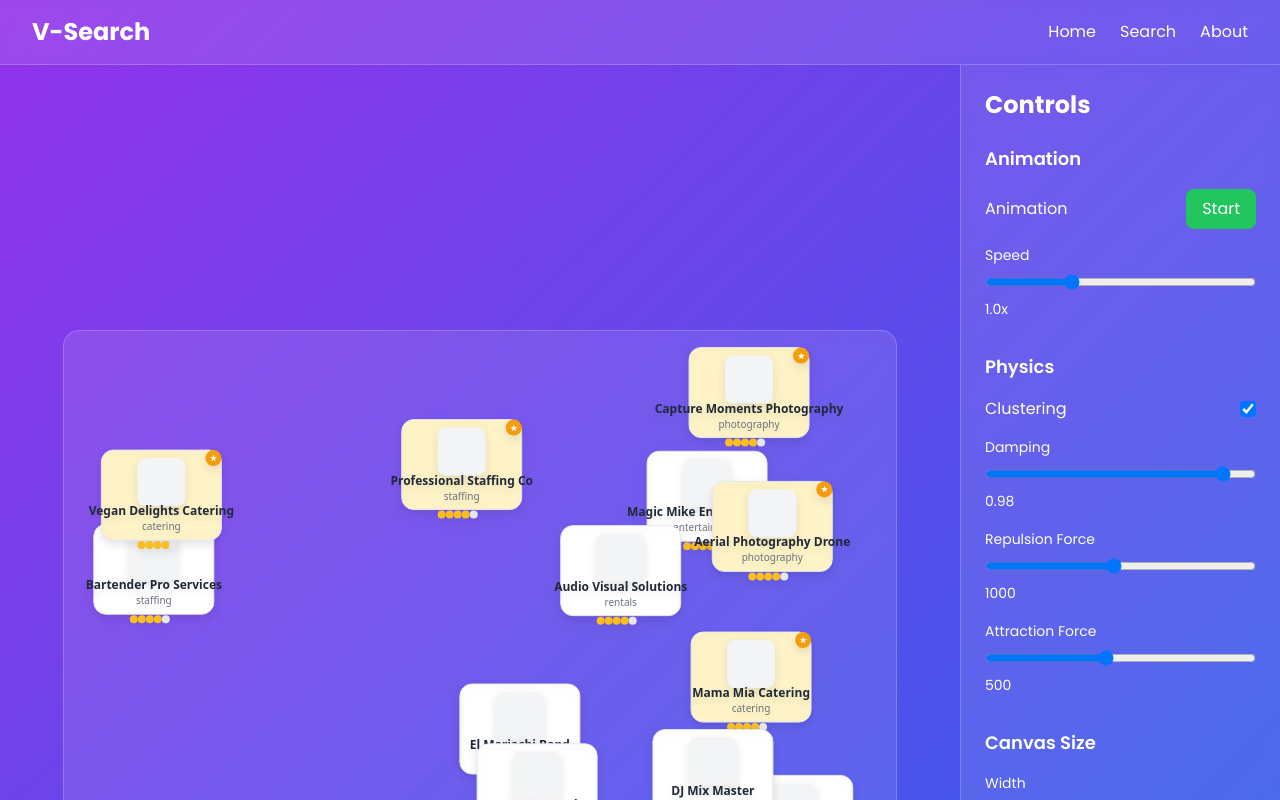
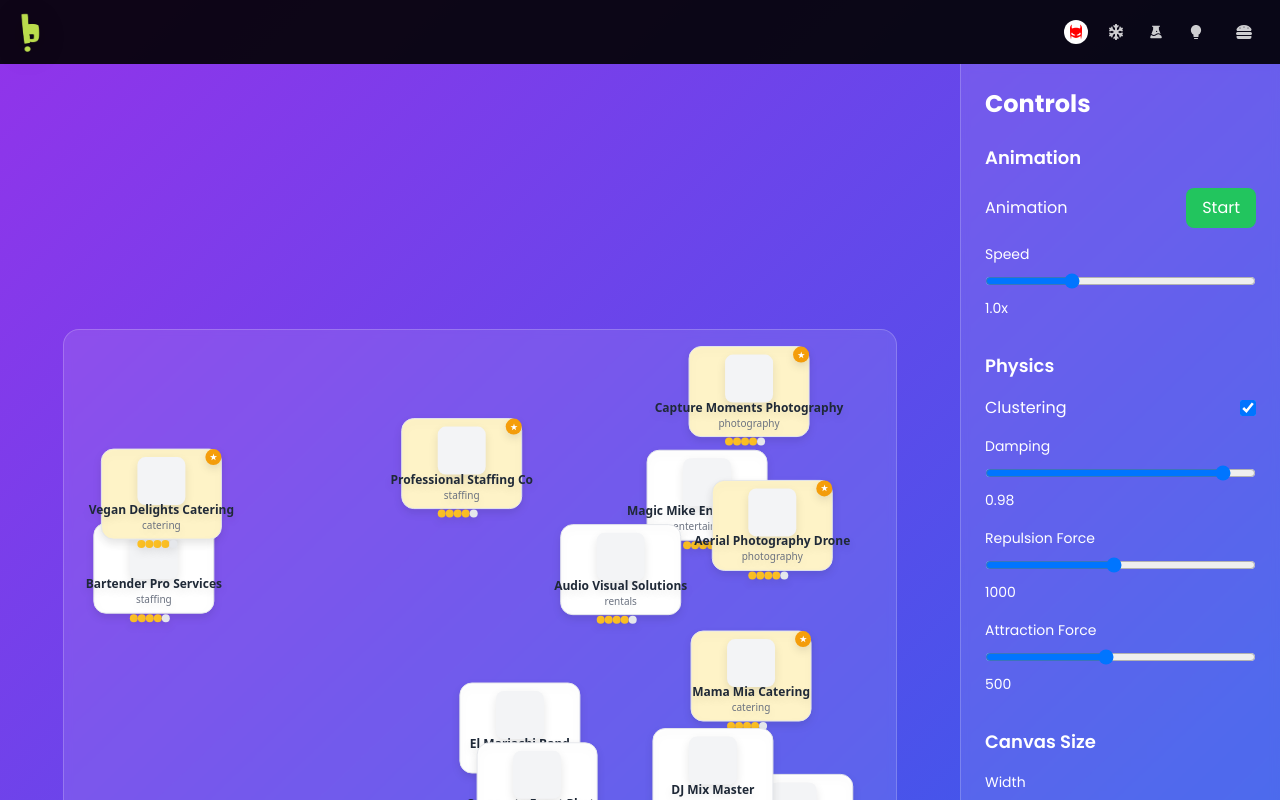
Before and after one commit to davidsparrow/v-search-10, a React (Vite) app: page /search in a window 1280 px wide. Shown: the top 800 px of the page. Built offline with nearby package versions, Linux system fonts and the light colour scheme.

Commit message:
Update SearchResultsPage to use MainHeader and SearchMenuTemplate - Replace custom header with MainHeader - Add SearchMenuTemplate for search filters - Add menu state management

```diff
--- a/src/pages/SearchResultsPage.tsx
+++ b/src/pages/SearchResultsPage.tsx
@@ -19,9 +19,12 @@ import { useState } from 'react'
 import { useNavigate } from 'react-router-dom'
 import { BusinessCloudCanvas } from '../components/BusinessCloudCanvas'
 import { useCloudStore } from '../store/cloudStore'
+import { MainHeader } from '../components/headers/MainHeader'
+import { SearchMenuTemplate } from '../components/menus/SearchMenuTemplate'
 
 export function SearchResultsPage() {
   const [canvasSize, setCanvasSize] = useState({ width: 800, height: 600 })
+  const [isMenuVisible, setIsMenuVisible] = useState(false)
   const navigate = useNavigate()
   const {
     searchResults,
@@ -35,36 +38,14 @@ export function SearchResultsPage() {
     resetSearch
   } = useCloudStore()
 
+  const handleOpenMenu = () => {
+    setIsMenuVisible(true)
+  }
+
   return (
     <div className="min-h-screen bg-gradient-to-br from-purple-600 to-blue-600 flex flex-col">
       {/* Header */}
-      <header className="bg-white/10 backdrop-blur-sm border-b border-white/20">
-        <div className="max-w-7xl mx-auto px-4 sm:px-6 lg:px-8">
-          <div className="flex justify-between items-center py-4">
-            <h1 className="text-2xl font-bold text-white">V-Search</h1>
-            <nav className="flex space-x-6">
-              <button
-                onClick={() => navigate('/')}
-                className="text-white hover:text-purple-200 transition-colors"
-              >
-                Home
-              </button>
-              <button
-                onClick={() => navigate('/search')}
-                className="text-white hover:text-purple-200 transition-colors"
-              >
-                Search
-              </button>
-              <button
-                onClick={() => navigate('/about')}
-                className="text-white hover:text-purple-200 transition-colors"
-              >
-                About
-              </button>
-            </nav>
-          </div>
-        </div>
-      </header>
+      <MainHeader onMenuClick={handleOpenMenu} />
 
       {/* Main Content */}
       <main className="flex-1 flex">
@@ -243,6 +224,16 @@ export function SearchResultsPage() {
           </div>
         </div>
       </main>
+
+      {/* SearchMenuTemplate */}
+      <SearchMenuTemplate
+        isVisible={isMenuVisible}
+        onClose={() => setIsMenuVisible(false)}
+        onApplyFilters={(filters) => {
+          console.log('Applied filters:', filters)
+          // TODO: Implement filter application logic
+        }}
+      />
     </div>
   )
 }
```
Also changed, not shown: 22 other files (tests, documents, lock files or other folders).
